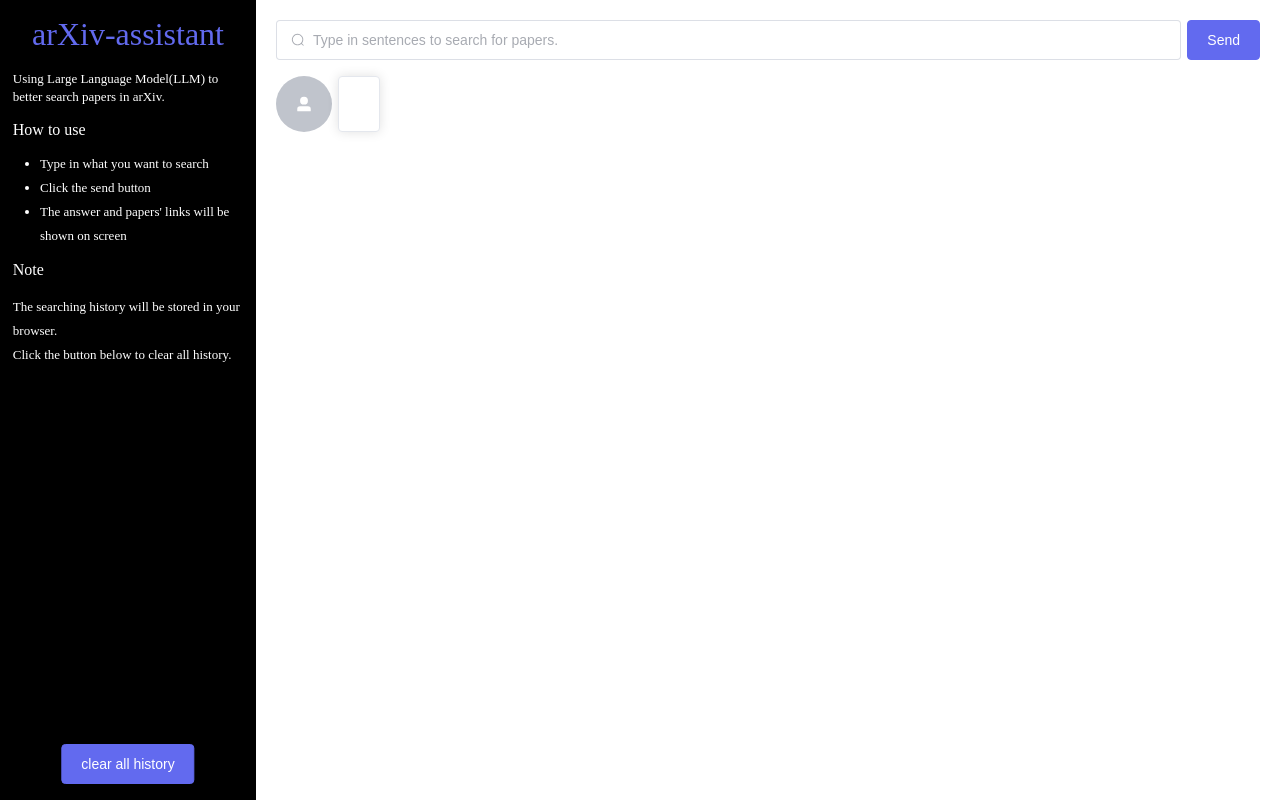
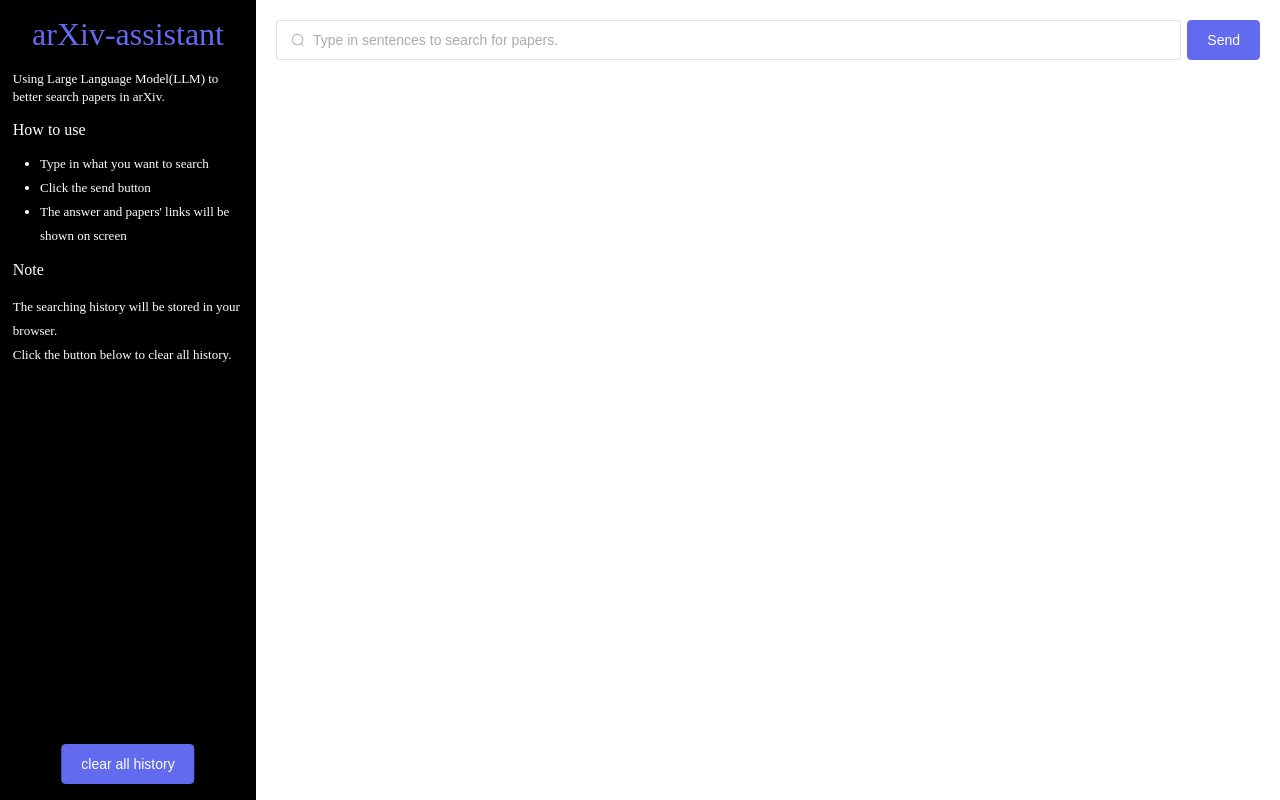
Before and after one commit to AliceRayLu/arXiv-assistant, a Vue app: page / in a window 1280 px wide. Built offline with nearby package versions, Linux system fonts and the light colour scheme.

Commit message:
finish sroll q&A

```diff
--- a/src/App.vue
+++ b/src/App.vue
@@ -37,8 +37,8 @@
         <el-button color="#626aef">clear all history</el-button>
       </div>
     </el-aside>
-    <el-main>
-      <div style="display: flex; width: 100%">
+    <el-main style="overflow: hidden">
+      <div style="display: flex; width: 100%" ref="inputEl">
         <el-input
           placeholder="Type in sentences to search for papers."
           v-model="userInput"
@@ -53,20 +53,30 @@
           >Send
         </el-button>
       </div>
-      <div :key="isSend">
-        <QandA :question="userInput" :is-send="isSend" />
-      </div>
+      <el-scrollbar :max-height="height">
+        <div v-for="(ques, index) in questions" v-bind:key="index">
+          <QandA :question="ques" :answer="answers[index]" />
+        </div>
+        <div style="height: 3vh" />
+      </el-scrollbar>
     </el-main>
   </el-container>
 </template>
 
 <script lang="ts" setup>
-import { ref } from "vue";
+import { onMounted, ref } from "vue";
 import { Search } from "@element-plus/icons-vue";
 import QandA from "@/components/QandA.vue";
 
+const inputEl = ref();
+const height = ref(0);
 const userInput = ref("");
 let isSend = ref(false);
+
+onMounted(() => {
+  height.value = window.innerHeight - inputEl.value?.clientHeight;
+  console.log(height.value);
+});
 
 const handleSend = () => {
   isSend.value = true;
--- a/src/components/QandA.vue
+++ b/src/components/QandA.vue
@@ -1,14 +1,14 @@
 <template>
-  <el-row style="margin-top: 2vh">
+  <el-row class="role">
     <el-avatar :icon="UserFilled" size="large" />
     <el-card style="margin-left: 0.5vw">
       <div>{{ props.question }}</div>
     </el-card>
   </el-row>
-  <el-row v-if="props.isSend" style="margin-top: 2vh">
+  <el-row class="role">
     <el-avatar size="large">Agent</el-avatar>
     <el-card style="margin-left: 0.5vw">
-      <div>hahahah</div>
+      <div>{{ answer }}</div>
     </el-card>
   </el-row>
 </template>
@@ -17,6 +17,13 @@
 import { UserFilled } from "@element-plus/icons-vue";
 const props = defineProps({
   question: String,
-  isSend: Boolean,
+  answer: String,
 });
 </script>
+
+<style>
+.role {
+  margin-top: 2vh;
+  margin-bottom: 2vh;
+}
+</style>
```
